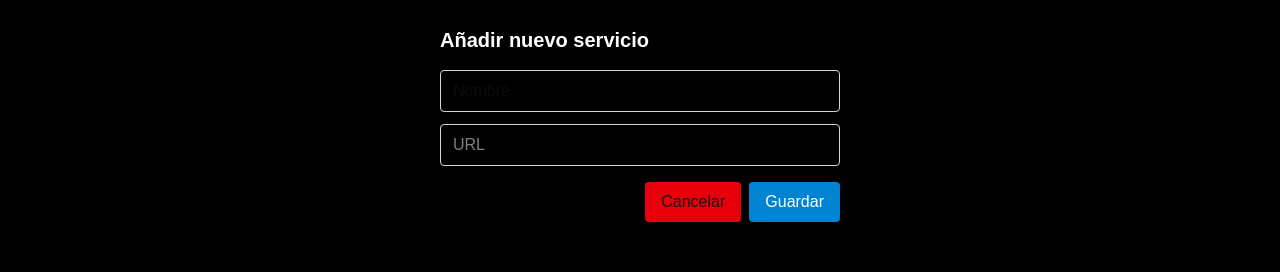
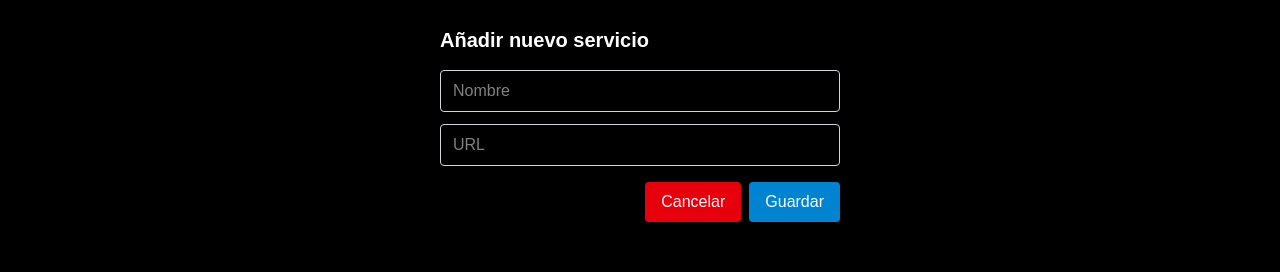
Before and after one commit to andre00bejarano00vaca/digitalMenu, a Next.js app: page / in a window 1280 px wide. Both pictures are taken after a click on the button "+ Añadir Servicio". Shown: the part 276-548 px from the top of the page. Built offline with nearby package versions, Linux system fonts and the light colour scheme.

Commit message:
text white

```diff
--- a/src/app/page.js
+++ b/src/app/page.js
@@ -62,7 +62,7 @@ export default function Home() {
               placeholder="Nombre"
               value={newItem.name}
               onChange={(e) => setNewItem({ ...newItem, name: e.target.value })}
-              className="w-full border border-gray-300 rounded px-3 py-2 mb-3"
+              className="w-full border text-white border-gray-300 rounded px-3 py-2 mb-3"
             />
             <input
               type="text"
@@ -74,7 +74,7 @@ export default function Home() {
             <div className="flex justify-end gap-2">
               <button
                 onClick={() => setShowModal(false)}
-                className="px-4 py-2 bg-red-600 rounded hover:bg-gray-400"
+                className="px-4 py-2 bg-red-600 rounded hover:bg-gray-400 text-white"
               >
                 Cancelar
               </button>
```
